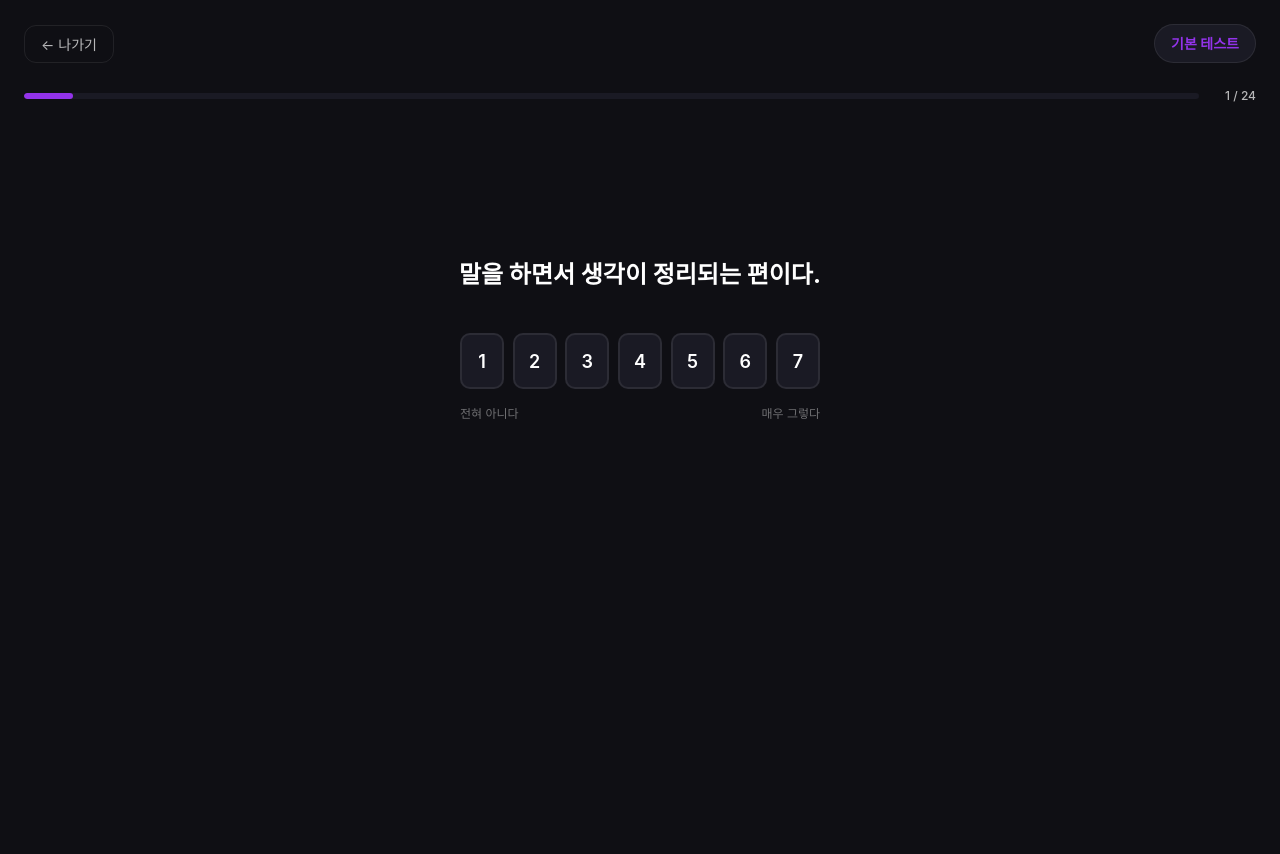
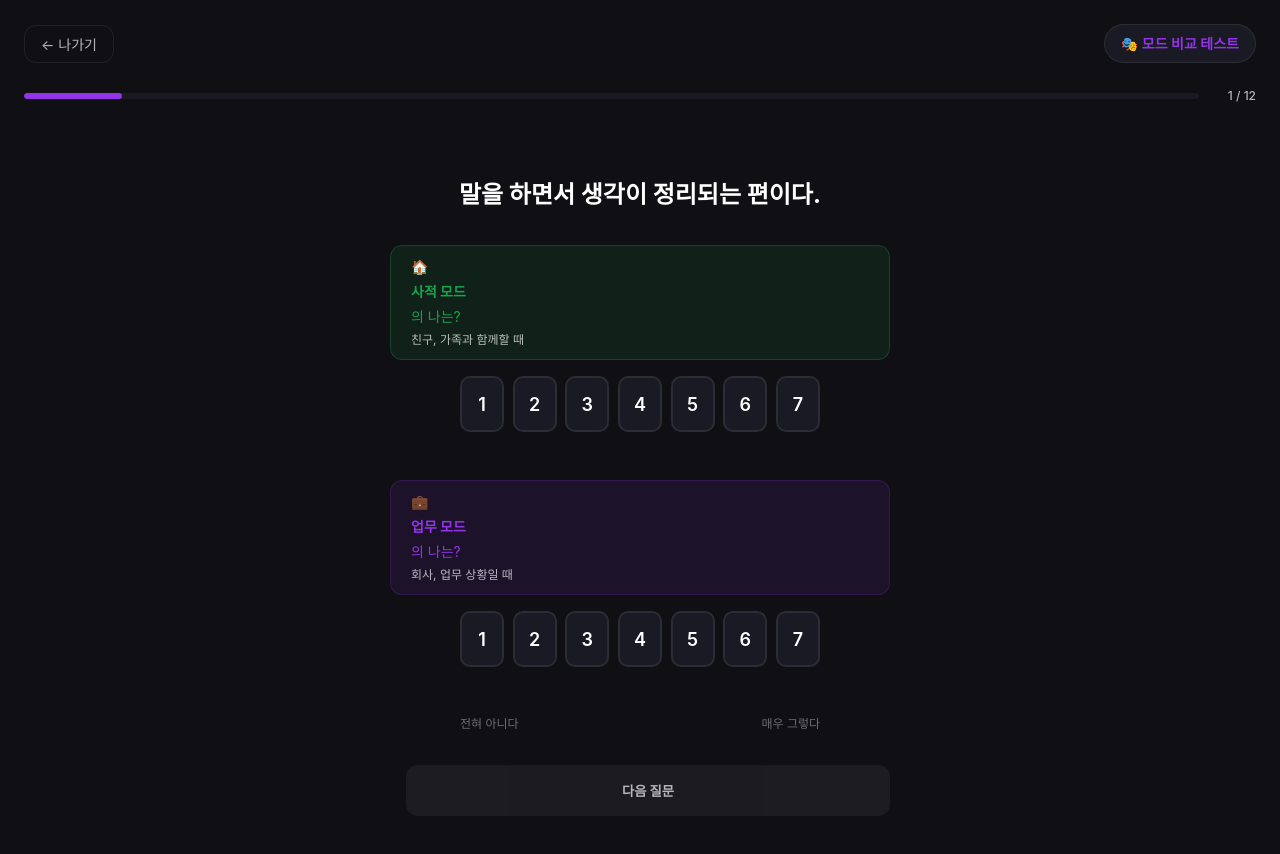
Before and after one commit to carawoo/mode-personality-test, a React (Vite) app: page /test in a window 1280 px wide. Shown: the top 854 px of the page. Before the commit the page ends 800 px from the top, so only its background shows below. Built offline with nearby package versions, Linux system fonts and the light colour scheme; a web font is replaced by a local one.

Commit message:
feat: restructure to comparison-first flow and fix UI issues

```diff
--- a/src/pages/TestPage.jsx
+++ b/src/pages/TestPage.jsx
@@ -1,4 +1,4 @@
-import { useState, useEffect, useMemo } from 'react';
+import { useState, useMemo } from 'react';
 import { useNavigate } from 'react-router-dom';
 import questions from '../data/questions.json';
 import modeQuestionIds from '../data/modeQuestions.json';
@@ -18,8 +18,6 @@ function shuffleArray(array) {
 export default function TestPage() {
     const navigate = useNavigate();
     const [currentIndex, setCurrentIndex] = useState(0);
-    const [answers, setAnswers] = useState({});
-    const [phase, setPhase] = useState('base'); // 'base', 'modeSelect', 'private', 'work'
     const [privateAnswers, setPrivateAnswers] = useState({});
     const [workAnswers, setWorkAnswers] = useState({});
 
@@ -36,71 +34,48 @@ export default function TestPage() {
     const isOther = testTarget.type === 'other';
     const targetName = testTarget.name || '상대방';
 
-    // Randomize question order once per test session
-    const shuffledQuestions = useMemo(() => shuffleArray(questions), []);
-    const shuffledModeQuestions = useMemo(() => {
-        return shuffleArray(questions.filter(q => modeQuestionIds.includes(q.id)));
+    // Questions for comparison (12 questions)
+    const comparisonQuestions = useMemo(() => {
+        const filtered = questions.filter((q) => modeQuestionIds.includes(q.id));
+        return shuffleArray(filtered);
     }, []);
 
-    // Get current question set based on phase
-    const getQuestions = () => {
-        if (phase === 'base') return shuffledQuestions;
-        return shuffledModeQuestions;
-    };
+    const currentQuestion = comparisonQuestions[currentIndex];
+    const progress = ((currentIndex + 1) / comparisonQuestions.length) * 100;
 
-    const currentQuestions = getQuestions();
-    const currentQuestion = currentQuestions[currentIndex];
-
-    const totalSteps = phase === 'base' ? shuffledQuestions.length : shuffledModeQuestions.length;
-    const progress = ((currentIndex + 1) / totalSteps) * 100;
-
-    const handleAnswer = (score) => {
-        const newAnswers = { ...getCurrentAnswers(), [currentQuestion.id]: score };
-        setCurrentAnswers(newAnswers);
-
-        if (currentIndex < currentQuestions.length - 1) {
-            setCurrentIndex(currentIndex + 1);
+    const handleAnswer = (mode, score) => {
+        if (mode === 'private') {
+            setPrivateAnswers((prev) => ({ ...prev, [currentQuestion.id]: score }));
         } else {
-            handlePhaseComplete(newAnswers);
+            setWorkAnswers((prev) => ({ ...prev, [currentQuestion.id]: score }));
         }
     };
 
-    const getCurrentAnswers = () => {
-        switch (phase) {
-            case 'private': return privateAnswers;
-            case 'work': return workAnswers;
-            default: return answers;
+    const handleNext = () => {
+        if (currentIndex < comparisonQuestions.length - 1) {
+            setCurrentIndex(currentIndex + 1);
+            window.scrollTo(0, 0);
+        } else {
+            handleComplete();
         }
     };
 
-    const setCurrentAnswers = (newAnswers) => {
-        switch (phase) {
-            case 'private':
-                setPrivateAnswers(newAnswers);
-                break;
-            case 'work':
-                setWorkAnswers(newAnswers);
-                break;
-            default:
-                setAnswers(newAnswers);
+    const handleBack = () => {
+        if (currentIndex > 0) {
+            setCurrentIndex(currentIndex - 1);
         }
     };
 
-    const handlePhaseComplete = (finalAnswers) => {
-        if (phase === 'base') {
-            setPhase('modeSelect');
-        } else if (phase === 'private') {
-            setCurrentIndex(0);
-            setPhase('work');
-        } else if (phase === 'work') {
-            // Calculate all scores
-            const baseScores = calculateScores(answers);
-            const privateScores = calculateScores({ ...answers, ...privateAnswers });
-            const workScores = calculateScores({ ...answers, ...finalAnswers });
+    const handleComplete = () => {
+        const privateScores = calculateScores(privateAnswers);
+        const workScores = calculateScores(workAnswers);
 
+        // For comparison-first flow, 'scores' (the base) is just the workScores or privateScores
+        // But to maintain compatibility with ResultContent, we'll provide both.
+        // We can also compute a 'base' score as an average if needed, but the UI focuses on the two modes now.
         const results = {
-                scores: baseScores,
-                code: getCode(baseScores),
+            scores: workScores, // default base to work scores for compatibility
+            code: getCode(workScores),
             hasDualProfile: true,
             privateScores,
             privateCode: getCode(privateScores),
@@ -112,62 +87,11 @@ export default function TestPage() {
 
         saveResults(results);
         navigate('/result');
-        }
     };
 
-    const handleSkipMode = () => {
-        const scores = calculateScores(answers);
-        const results = {
-            scores,
-            code: getCode(scores),
-            hasDualProfile: false,
-            targetType: testTarget.type,
-            targetName: testTarget.name,
-        };
-        saveResults(results);
-        navigate('/result');
-    };
-
-    const handleStartMode = () => {
-        setCurrentIndex(0);
-        setPhase('private');
-    };
-
-    const handleBack = () => {
-        if (currentIndex > 0) {
-            setCurrentIndex(currentIndex - 1);
-        }
-    };
-
-    // Mode selection screen
-    if (phase === 'modeSelect') {
-        return (
-            <div className="test-page">
-                <div className="mode-select">
-                    <div className="mode-icon">🎭</div>
-                    <h2>기본 테스트 완료!</h2>
-                    <p>
-                        <strong>사적 모드</strong>와 <strong>업무 모드</strong>를
-                        <br />비교해볼까요?
-                    </p>
-                    <p className="mode-desc">
-                        같은 질문 12개를 각 상황별로 다시 답해주시면
-                        <br />두 모드의 차이를 분석해 드려요.
-                    </p>
-
-                    <div className="mode-buttons">
-                        <button className="btn-primary" onClick={handleStartMode}>
-                            모드 비교 해볼래요! (2분)
-                            <span className="btn-arrow">→</span>
-                        </button>
-                        <button className="btn-secondary" onClick={handleSkipMode}>
-                            기본 결과만 볼게요
-                        </button>
-                    </div>
-                </div>
-            </div>
-        );
-    }
+    const isCurrentQuestionAnswered =
+        privateAnswers[currentQuestion?.id] !== undefined &&
+        workAnswers[currentQuestion?.id] !== undefined;
 
     return (
         <div className="test-page">
@@ -178,9 +102,7 @@ export default function TestPage() {
                 </button>
                 <div className="phase-badge">
                     {isOther && <span className="target-tag">👤 {targetName}</span>}
-                    {phase === 'base' && (isOther ? '성향 테스트' : '기본 테스트')}
-                    {phase === 'private' && '🏠 사적 모드'}
-                    {phase === 'work' && '💼 업무 모드'}
+                    🎭 모드 비교 테스트
                 </div>
             </div>
 
@@ -189,31 +111,51 @@ export default function TestPage() {
                 <div className="progress-bar">
                     <div className="progress-fill" style={{ width: `${progress}%` }}></div>
                 </div>
-                <span className="progress-text">{currentIndex + 1} / {totalSteps}</span>
+                <span className="progress-text">
+                    {currentIndex + 1} / {comparisonQuestions.length}
+                </span>
             </div>
 
             {/* Question */}
             <div className="question-container">
-                {(phase === 'private' || phase === 'work') && (
-                    <div className={`mode-context ${phase === 'private' ? 'private' : ''}`}>
-                        {phase === 'private'
-                            ? '친구, 가족, 연인과 함께할 때를 떠올려 주세요'
-                            : '회사, 업무 상황을 떠올려 주세요'}
-                    </div>
-                )}
-
                 <p className="question-text">{currentQuestion?.text}</p>
 
+                {/* Private Mode Selection */}
+                <div className="mode-input-section private">
+                    <div className="mode-context private">
+                        🏠 <strong>사적 모드</strong>의 나는?
+                        <span className="mode-sub">친구, 가족과 함께할 때</span>
+                    </div>
                     <div className="likert-scale">
                         {[1, 2, 3, 4, 5, 6, 7].map((score) => (
                             <button
                                 key={score}
-                            className={`likert-btn ${getCurrentAnswers()[currentQuestion?.id] === score ? 'selected' : ''}`}
-                            onClick={() => handleAnswer(score)}
+                                className={`likert-btn ${privateAnswers[currentQuestion.id] === score ? 'selected' : ''}`}
+                                onClick={() => handleAnswer('private', score)}
                             >
                                 <span className="likert-value">{score}</span>
                             </button>
                         ))}
+                    </div>
+                </div>
+
+                {/* Work Mode Selection */}
+                <div className="mode-input-section work">
+                    <div className="mode-context work">
+                        💼 <strong>업무 모드</strong>의 나는?
+                        <span className="mode-sub">회사, 업무 상황일 때</span>
+                    </div>
+                    <div className="likert-scale">
+                        {[1, 2, 3, 4, 5, 6, 7].map((score) => (
+                            <button
+                                key={score}
+                                className={`likert-btn ${workAnswers[currentQuestion.id] === score ? 'selected' : ''}`}
+                                onClick={() => handleAnswer('work', score)}
+                            >
+                                <span className="likert-value">{score}</span>
+                            </button>
+                        ))}
+                    </div>
                 </div>
 
                 <div className="likert-labels">
@@ -223,11 +165,22 @@ export default function TestPage() {
             </div>
 
             {/* Navigation */}
-            {currentIndex > 0 && (
-                <button className="nav-back" onClick={handleBack}>
-                    ← 이전 질문
+            <div className="test-nav">
+                {currentIndex > 0 ? (
+                    <button className="btn-nav-outline" onClick={handleBack}>
+                        이전
                     </button>
+                ) : (
+                    <div></div>
                 )}
+                <button
+                    className="btn-nav-primary"
+                    onClick={handleNext}
+                    disabled={!isCurrentQuestionAnswered}
+                >
+                    {currentIndex < comparisonQuestions.length - 1 ? '다음 질문' : '결과 보기'}
+                </button>
+            </div>
         </div>
     );
 }
--- a/src/styles/share.css
+++ b/src/styles/share.css
@@ -38,8 +38,6 @@
     padding: 1rem;
     margin-bottom: 2rem;
     border: 1px solid var(--color-border);
-    max-height: 400px;
-    overflow-y: auto;
     box-shadow: 0 10px 25px rgba(0, 0, 0, 0.2);
 }
 
--- a/src/styles/test.css
+++ b/src/styles/test.css
@@ -71,7 +71,7 @@
     display: flex;
     flex-direction: column;
     justify-content: flex-start;
-    padding-top: 15vh;
+    padding-top: 5vh;
     align-items: center;
     text-align: center;
     max-width: 500px;
@@ -96,10 +96,21 @@
     padding: 0.625rem 1.25rem;
     background: rgba(147, 51, 234, 0.1);
     border: 1px solid rgba(147, 51, 234, 0.2);
-    border-radius: 100px;
-    font-size: 0.8125rem;
+    border-radius: 12px;
+    font-size: 0.875rem;
     color: var(--color-primary);
-    margin-bottom: 1.5rem;
+    margin-bottom: 1rem;
+    width: 100%;
+    text-align: left;
+    display: flex;
+    flex-direction: column;
+    gap: 0.25rem;
+}
+
+.mode-sub {
+    font-size: 0.75rem;
+    color: var(--color-text-secondary);
+    font-weight: 400;
 }
 
 .mode-context.private {
@@ -113,9 +124,23 @@
     font-weight: 700;
     line-height: 1.5;
     color: var(--color-text);
-    margin-bottom: 2.5rem;
+    margin-bottom: 2rem;
     word-break: keep-all;
-    max-width: 90%;
+    max-width: 100%;
+}
+
+.mode-input-section {
+    width: 100%;
+    margin-bottom: 2rem;
+    display: flex;
+    flex-direction: column;
+    align-items: center;
+}
+
+.mode-input-section.private .mode-context {
+    background: rgba(34, 197, 94, 0.1);
+    border-color: rgba(34, 197, 94, 0.2);
+    color: #16a34a;
 }
 
 .likert-scale {
@@ -165,22 +190,50 @@
     color: var(--color-text-muted);
 }
 
-.nav-back {
+.test-nav {
     margin-top: auto;
-    padding-bottom: 2rem;
-    background: none;
-    border: none;
-    color: var(--color-text-secondary);
-    font-size: 0.8125rem;
-    cursor: pointer;
-    padding: 0.75rem;
+    padding: 2rem 0;
     display: flex;
-    align-items: center;
-    gap: 0.25rem;
+    gap: 1rem;
+    width: 100%;
+    max-width: 500px;
+    margin-left: auto;
+    margin-right: auto;
 }
 
-.nav-back:hover {
-    color: var(--color-text);
+.btn-nav-outline {
+    flex: 1;
+    padding: 1rem;
+    background: var(--color-surface);
+    border: 1px solid var(--color-border);
+    border-radius: 12px;
+    color: var(--color-text-secondary);
+    font-weight: 600;
+    cursor: pointer;
+    transition: all 0.2s;
+}
+
+.btn-nav-primary {
+    flex: 2;
+    padding: 1rem;
+    background: var(--color-primary);
+    border: none;
+    border-radius: 12px;
+    color: white;
+    font-weight: 700;
+    cursor: pointer;
+    transition: all 0.2s;
+}
+
+.btn-nav-primary:disabled {
+    background: var(--color-border);
+    cursor: not-allowed;
+    opacity: 0.7;
+}
+
+.btn-nav-primary:not(:disabled):hover {
+    transform: translateY(-2px);
+    box-shadow: 0 4px 12px rgba(147, 51, 234, 0.3);
 }
 
 /* Mode Select */
```
Also changed, not shown: src/components/ResultContent.jsx (+2 -7 lines). Lines whose indentation alone changed are shown as unchanged.
